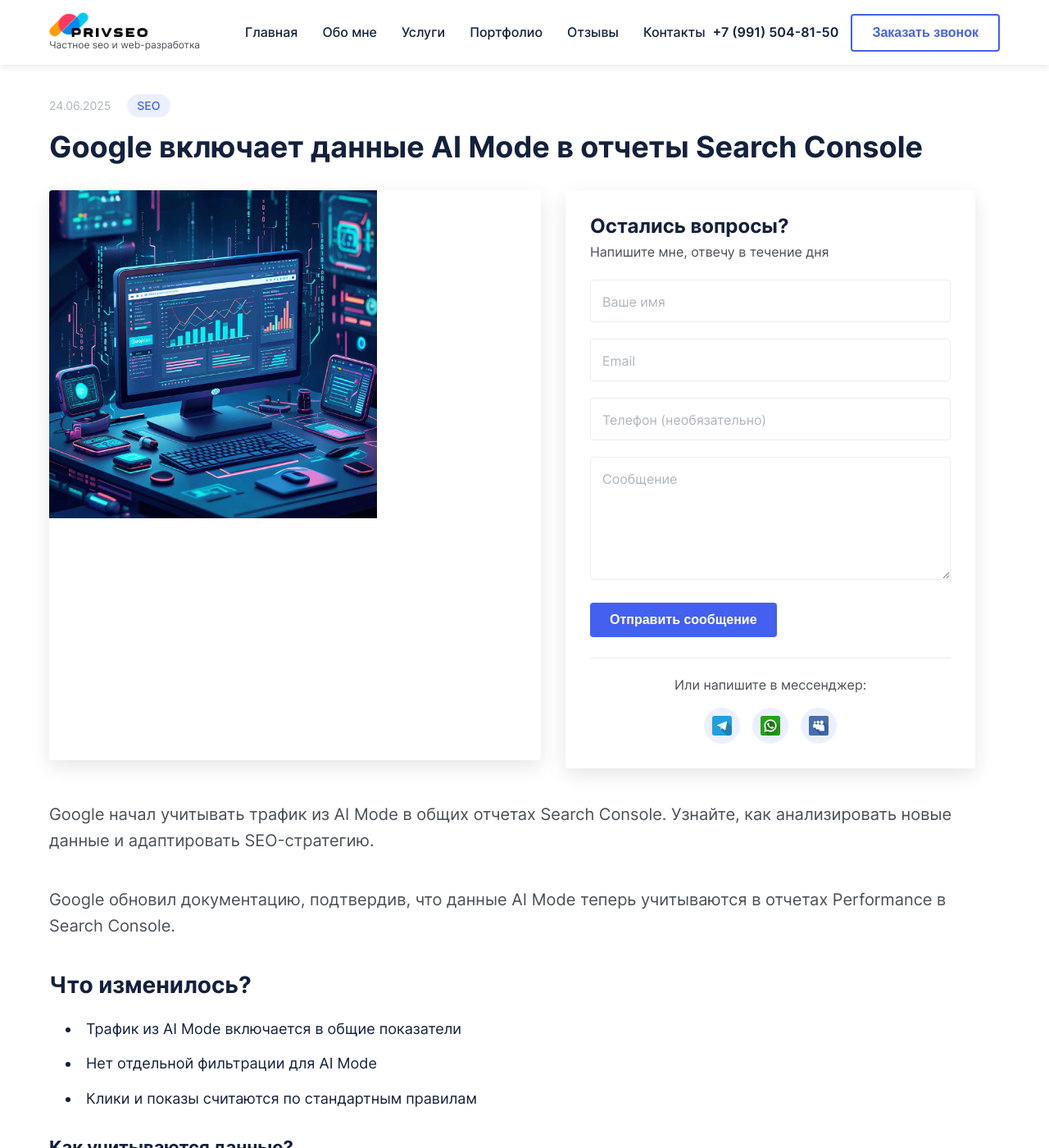
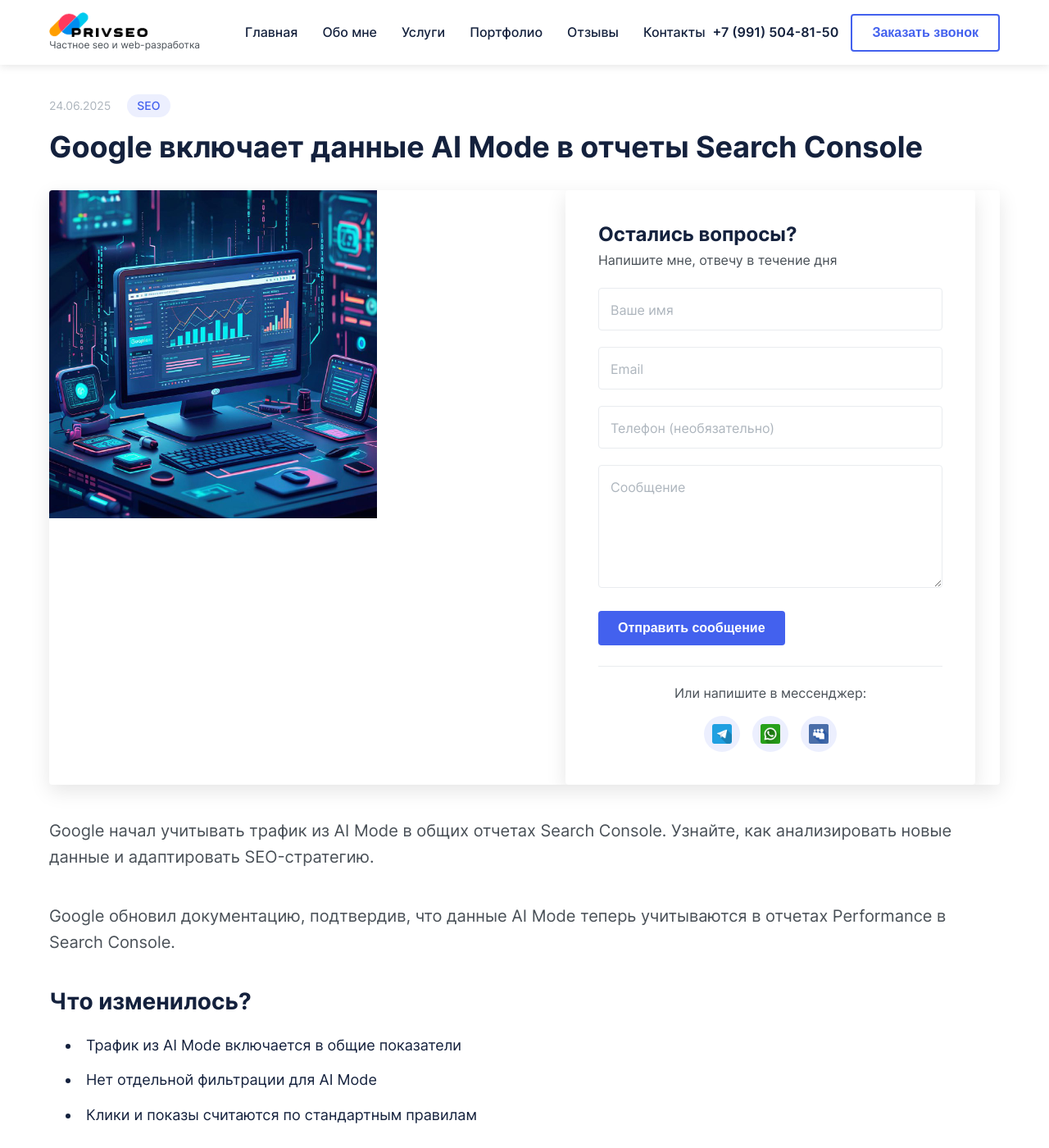
Before and after one commit to PrivateSeo/privateseo.github.io, a Jekyll site: the page built from _posts/news/2025-06-24-google-vklyuchaet-dannye-ai-mode-v-otchety-search-console.md, in a window 1280 px wide and 1400 px high. Shown: the whole window at 82% size. Built offline with Jekyll 4.4.1, drawn with Linux system fonts in a browser that asks for light colours.

Commit message:
Update main.css

```diff
--- a/css/main.css
+++ b/css/main.css
@@ -1352,9 +1352,6 @@
 
 .article-image {
   margin-bottom: 1rem;
-  border-radius: var(--border-radius);
-  overflow: hidden;
-  box-shadow: var(--box-shadow);
   display: inline-block;
 }
 
@@ -1485,6 +1482,9 @@
   flex-wrap: wrap;
   gap: 3rem;
   margin-bottom: 4rem;
+      border-radius: var(--border-radius);
+    overflow: hidden;
+    box-shadow: var(--box-shadow);
 }
 
 .article-image {
@@ -1501,11 +1501,6 @@
 
 /* Стили формы в статье */
 .article-contact-form .contact__form {
-  background-color: #fff;
-  border-radius: var(--border-radius);
-  box-shadow: var(--box-shadow);
-  padding: 3rem;
-  height: 100%;
 }
 
 .form-title {
```
